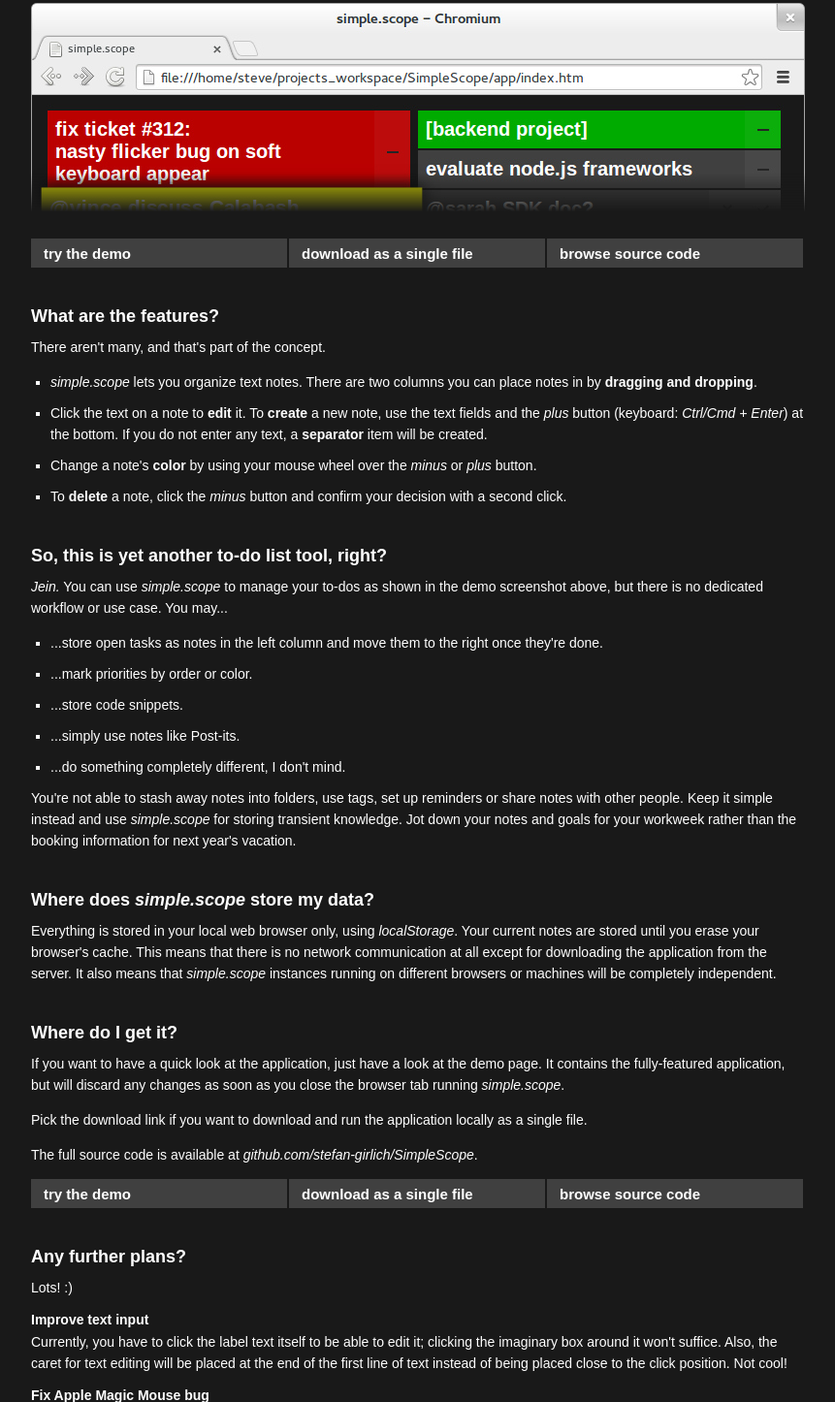
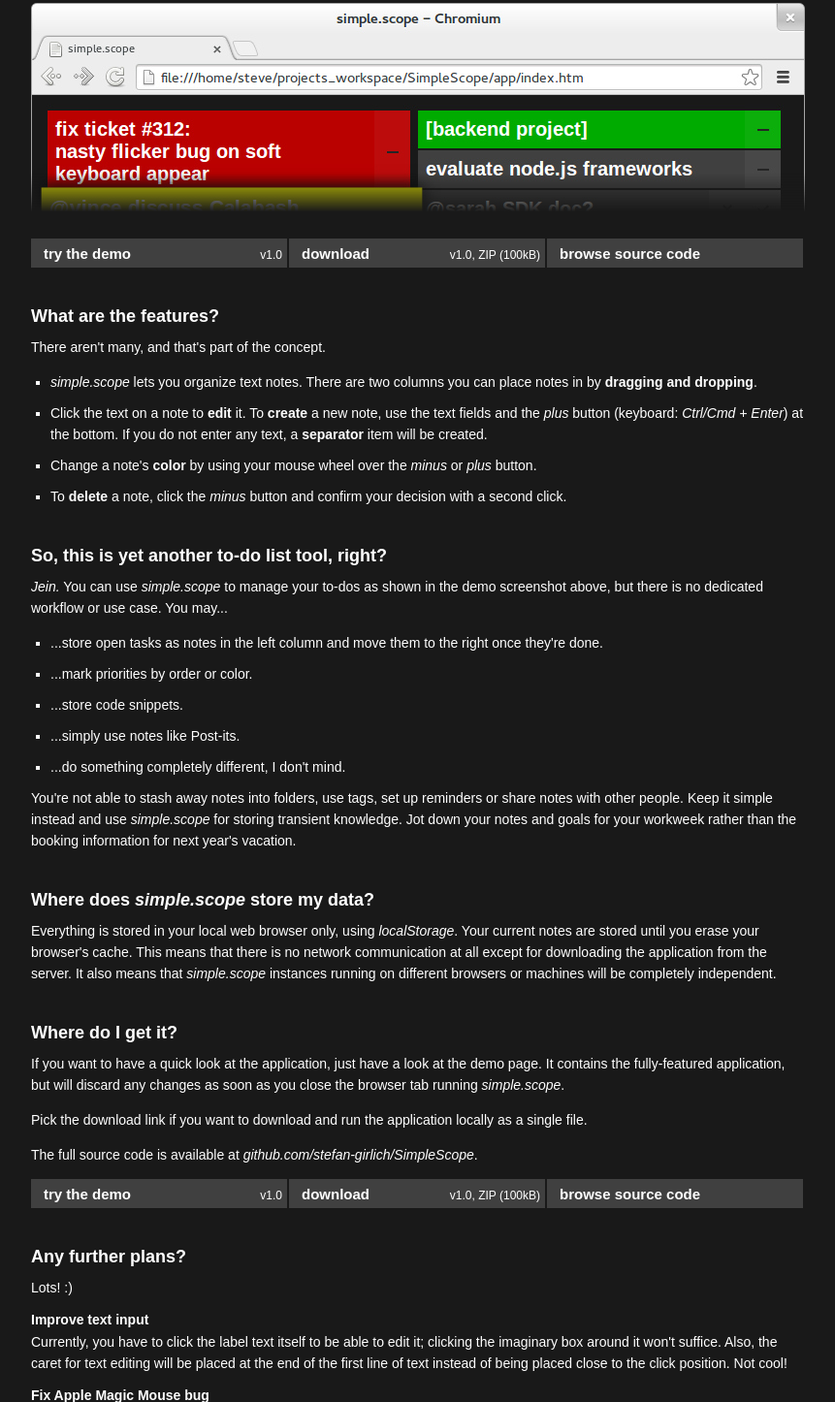
Before and after one commit to stefan-girlich/simple.scope, a plain HTML site: page website/index.htm in a window 1280 px wide. Shown: the part 250-1696 px from the top of the page at 97% size, without its empty margins (208-1069 px from the left). Drawn offline with Linux system fonts and the light colour scheme.

Commit message:
finalize basic implementation for website download buttons

```diff
--- a/website/index.htm
+++ b/website/index.htm
@@ -90,16 +90,18 @@ $(function() {
 
 
 		<section>
-						<div class="downloads">
-				<a class="color3">
-					<span>try the demo</span>
+			<div class="downloads">
+				<a href="build/simplescope.1.0.demo.bundle.min.htm" target="_blank" class="color3">
+					<span class="maj">try the demo</span>
+					<span class="min">v1.0</span>
 				</a>
 
-				<a class="color4">
-					<span>download as a single file</span>
+				<a href="build/simplescope.1.0.bundle.min.zip" class="color4">
+					<span class="maj">download</span>
+					<span class="min">v1.0, ZIP (100kB)</span>
 				</a>
 
-				<a class="color2">
+				<a href="https://github.com/stefan-girlich/SimpleScope" target="_blank" class="color2">
 					<span>browse source code</span>
 				</a>
 
@@ -158,15 +160,17 @@ $(function() {
 			<p>The full source code is available at <em><a href="https://github.com/stefan-girlich/SimpleScope/" target="_blank">github.com/stefan-girlich/SimpleScope</a></em>.</p>
 
 			<div class="downloads">
-				<a class="color3">
-					<span>try the demo</span>
+				<a href="build/simplescope.1.0.demo.bundle.min.htm" target="_blank" class="color3">
+					<span class="maj">try the demo</span>
+					<span class="min">v1.0</span>
 				</a>
 
-				<a class="color4">
-					<span>download as a single file</span>
+				<a href="build/simplescope.1.0.bundle.min.zip" class="color4">
+					<span class="maj">download</span>
+					<span class="min">v1.0, ZIP (100kB)</span>
 				</a>
 
-				<a href="https://github.com/stefan-girlich/SimpleScope/" target="_blank"class="color2">
+				<a href="https://github.com/stefan-girlich/SimpleScope" target="_blank" class="color2">
 					<span>browse source code</span>
 				</a>
 
--- a/website/website.css
+++ b/website/website.css
@@ -181,6 +181,7 @@ ul li {
 }
 
 .downloads a {
+	position: relative;
 	float: left;
 	display: block;
 	width: 264px;
@@ -210,6 +211,15 @@ ul li {
 	margin: 7px 0 6px 13px;
 }
 
+.downloads a span.min {
+	position: absolute;
+	right: 5px;
+	top: 3px;
+	font-size: 12px;
+	font-weight: normal;
+
+}
+
 
 
 footer {
```
